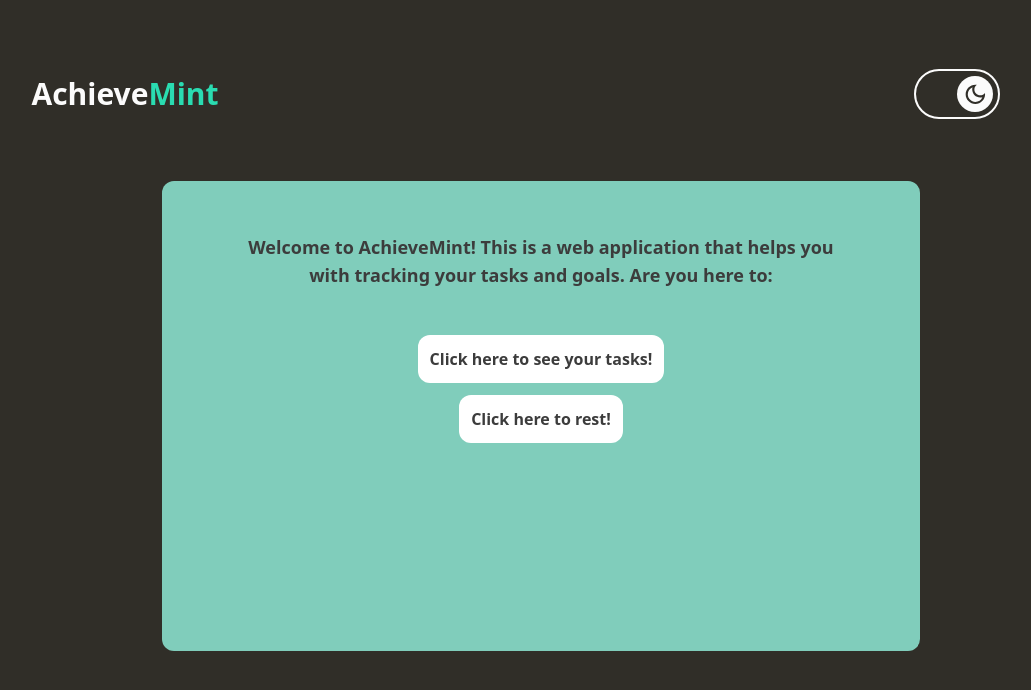
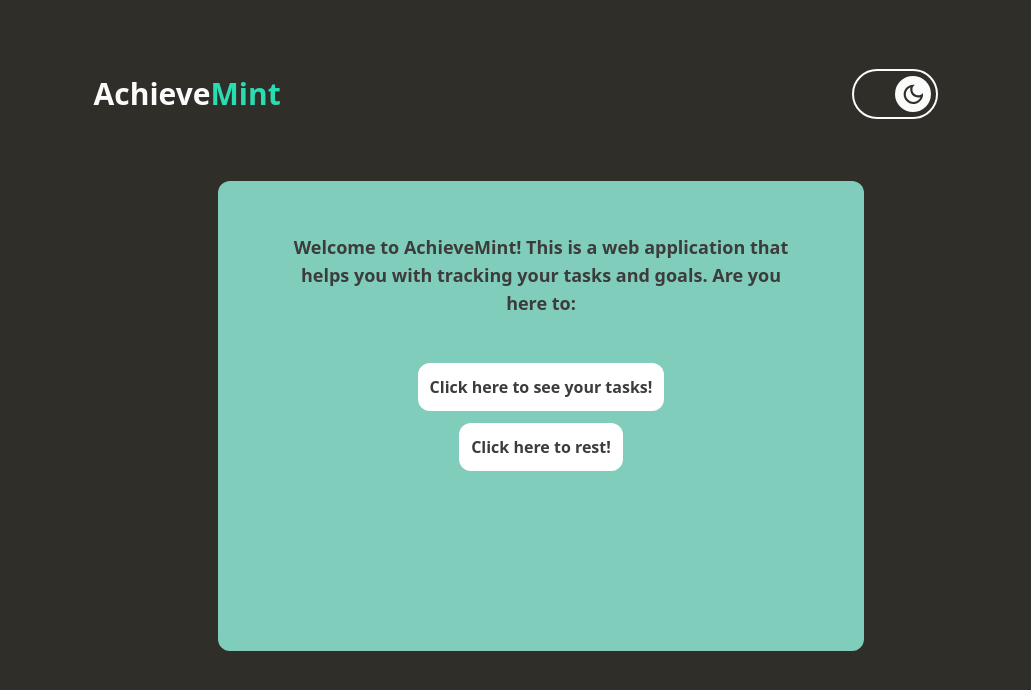
Before and after one commit to devsoc-unsw/trainee-saturn-24t1, a React (Create React App) app in the folder frontend/: page / in a window 1280 px wide. Shown: the top 690 px of the page, without its empty margins (99-1130 px from the left). Built offline with nearby package versions, Linux system fonts and the light colour scheme.

Commit message:
fixed screen overflow background color

```diff
--- a/frontend/src/App.css
+++ b/frontend/src/App.css
@@ -1,3 +1,19 @@
+body,
+html {
+  width: 100%;
+  margin: 0;
+  background-color: #302E28;
+  display: flex;
+  justify-content: center;
+  overflow-x: hidden;
+}
+
+html,
+body,
+#root {
+  height: 100%;
+}
+
 .App {
   text-align: center;
 }
@@ -32,6 +48,7 @@
   from {
     transform: rotate(0deg);
   }
+
   to {
     transform: rotate(360deg);
   }
--- a/frontend/src/App.js
+++ b/frontend/src/App.js
@@ -23,7 +23,11 @@ function App() {
   }, [isDarkMode]);
 
   return (
-    <div>
+    <div className={
+      isDarkMode
+        ? 'h-full bg-[#302E28]'
+        : 'h-full bg-[#FFFDEE]'
+    }>
       <Routes>
         <Route path='/' element={<Landing isDarkMode={isDarkMode} handleModeChange={handleModeChange} />} />
         <Route path='/todo' element={<Todo isDarkMode={isDarkMode} handleModeChange={handleModeChange} />} />
```
